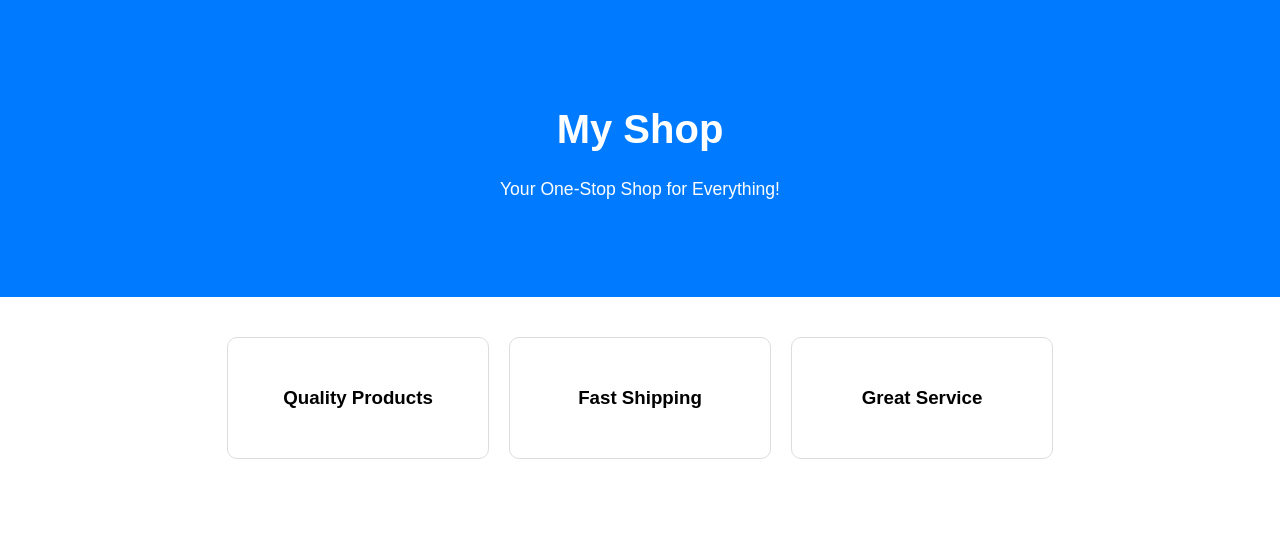
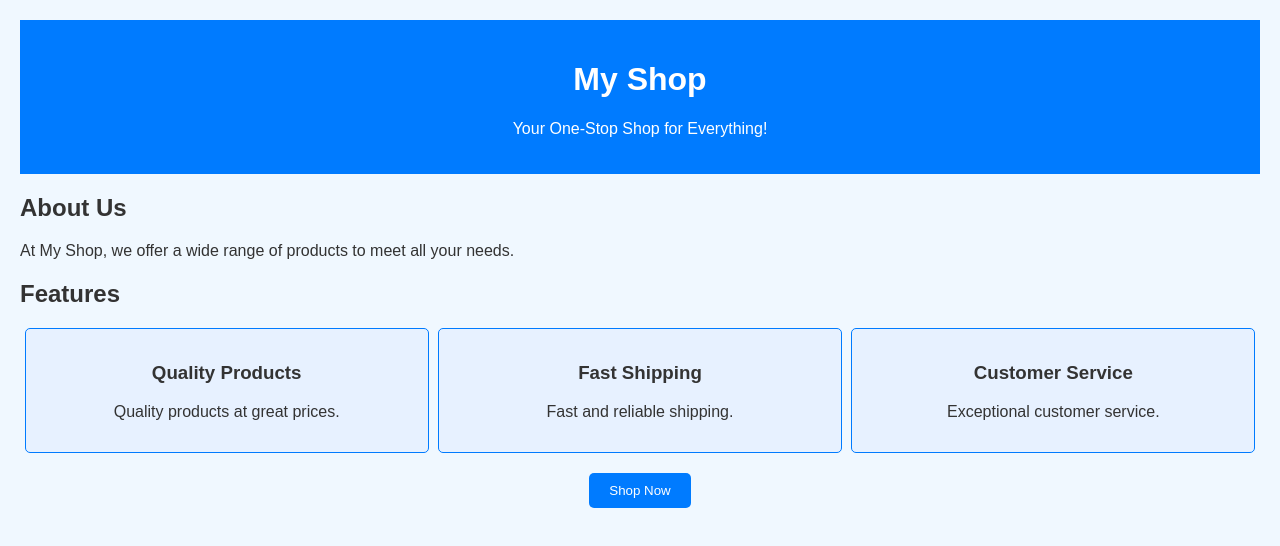
Before and after one commit to jadesophia600-coder/jade-sophia, a plain HTML site: page index.html in a window 1280 px wide. Drawn offline with Linux system fonts and the light colour scheme.

Commit message:
Initial commit for My Shop landing page

```diff
--- a/index.html
+++ b/index.html
@@ -1 +1,80 @@
-<!DOCTYPE html><html lang="en"><head><meta charset="UTF-8"><title>My Shop</title><style>body{font-family:Arial,sans-serif;margin:0}header{background:#007bff;color:white;padding:80px 20px;text-align:center}h1{font-size:2.5rem}p{font-size:1.1rem}.features{display:flex;gap:20px;justify-content:center;padding:40px;flex-wrap:wrap}.card{border:1px solid #ddd;border-radius:10px;padding:30px;min-width:200px;text-align:center}</style></head><body><header><h1>My Shop</h1><p>Your One-Stop Shop for Everything!</p></header><div class="features"><div class="card"><h3>Quality Products</h3></div><div class="card"><h3>Fast Shipping</h3></div><div class="card"><h3>Great Service</h3></div></div></body></html>
+<!DOCTYPE html>
+<html lang="en">
+<head>
+    <meta charset="UTF-8">
+    <meta name="viewport" content="width=device-width, initial-scale=1.0">
+    <title>My Shop</title>
+    <style>
+        body {
+            font-family: Arial, sans-serif;
+            background-color: #f0f8ff;
+            color: #333;
+            margin: 0;
+            padding: 20px;
+        }
+        header {
+            background-color: #007bff;
+            color: white;
+            padding: 20px;
+            text-align: center;
+        }
+        section {
+            margin: 20px 0;
+        }
+        .features {
+            display: flex;
+            justify-content: space-around;
+        }
+        .feature {
+            background-color: #e7f1ff;
+            border: 1px solid #007bff;
+            padding: 15px;
+            border-radius: 5px;
+            width: 30%;
+            text-align: center;
+        }
+        .cta {
+            text-align: center;
+            margin-top: 20px;
+        }
+        .cta button {
+            background-color: #007bff;
+            color: white;
+            border: none;
+            padding: 10px 20px;
+            border-radius: 5px;
+            cursor: pointer;
+        }
+    </style>
+</head>
+<body>
+    <header>
+        <h1>My Shop</h1>
+        <p>Your One-Stop Shop for Everything!</p>
+    </header>
+    <section>
+        <h2>About Us</h2>
+        <p>At My Shop, we offer a wide range of products to meet all your needs.</p>
+    </section>
+    <section>
+        <h2>Features</h2>
+        <div class="features">
+            <div class="feature">
+                <h3>Quality Products</h3>
+                <p>Quality products at great prices.</p>
+            </div>
+            <div class="feature">
+                <h3>Fast Shipping</h3>
+                <p>Fast and reliable shipping.</p>
+            </div>
+            <div class="feature">
+                <h3>Customer Service</h3>
+                <p>Exceptional customer service.</p>
+            </div>
+        </div>
+    </section>
+    <div class="cta">
+        <button>Shop Now</button>
+    </div>
+</body>
+</html>
```
